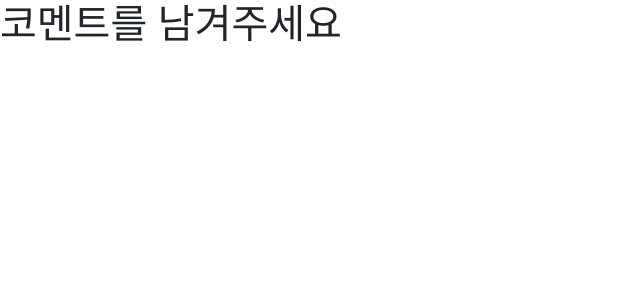
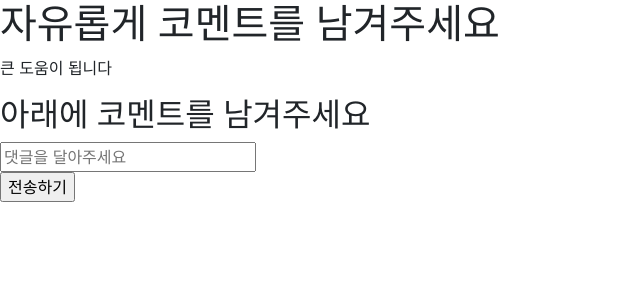
Before and after one commit to pydevjeong/Gym_Maniac, a React (Create React App) app: page /comment in a window 1280 px wide. Shown: the top 300 px of the page, without its empty margins (0-640 px from the left). Built offline with nearby package versions, Linux system fonts and the light colour scheme.

Commit message:
Making CommentPage & fix bug
FIx jsx bug(html tag doesn't working)

```diff
--- a/package.json
+++ b/package.json
@@ -13,6 +13,8 @@
     "react-router-dom": "^6.4.0",
     "react-scripts": "5.0.1",
     "recharts": "^2.1.14",
+    "semantic-ui-css": "^2.4.1",
+    "semantic-ui-react": "^2.1.3",
     "web-vitals": "^2.1.4"
   },
   "scripts": {
--- a/src/App.js
+++ b/src/App.js
@@ -1,9 +1,4 @@
 import './App.css';
-
-// import Footer from './component/Footer';
-// import Header from './component/Header';
-// import Main from './component/Main';
-// import MainQuiz from './component/MainQuiz';
 import RoutePages from './Router/RoutePages';
 
 function App() {
--- a/src/component/CommentPage.js
+++ b/src/component/CommentPage.js
@@ -1,13 +1,37 @@
-import React from "react"
+import React from "react";
+import { useState } from "react";
 
-function CommentPage(){
+function ComponentPage(){
+  let [username]=useState('unknown')
+  let [comment,setComment]=useState('')
+  let [checkSpace,setCheckSpace]=useState(false)
+
+  const comInput=(e)=>{
+    if(e===null){
+      setCheckSpace(true)
+    }
+    setComment(e.target.value)
+  }
+
+  const btnSubmit=()=>{
+    if(comment===null && checkSpace===false){
+      console.log('전송불가');
+    }
+  }
+  console.log(comment);
   return(
     <div>
-      <h1>코멘트를 남겨주세요</h1>
+      <h1>자유롭게 코멘트를 남겨주세요</h1>
+      <p>큰 도움이 됩니다</p>
       <div>
-
+        <h2>아래에 코멘트를 남겨주세요</h2>
+        <input type="text" className="commnetInput" placeholder="댓글을 달아주세요" onChange={comInput}/>
+      </div>
+      <div>
+      {!checkSpace ? <input type="submit" value="전송하기" onClick={btnSubmit}/>: <p>댓글을 적고 눌러주세요</p>}
       </div>
     </div>
   )
 }
-export default CommentPage
+
+export default ComponentPage
--- a/src/component/Main.js
+++ b/src/component/Main.js
@@ -5,6 +5,7 @@ import { Link } from 'react-router-dom';
 function Main(props) {
   return (
     <div>
+      <p>[모바일 개발중]</p>
       <div className={styles.quiz_title}>
         <span>당신은 헬창입니까??</span>
       </div>
--- a/src/index.js
+++ b/src/index.js
@@ -1,9 +1,9 @@
 import React from 'react';
 import ReactDOM from 'react-dom/client';
 import './index.css';
-import App from './App';
+
 import reportWebVitals from './reportWebVitals';
-import {createBrowserRouter,RouterProvider,Route} from 'react-router-dom'
+import {createBrowserRouter,RouterProvider} from 'react-router-dom'
 import Main from './component/Main';
 import ErrorPage from './error-page';
 import MainQuiz from './component/MainQuiz';
```
Also changed, not shown: 1 other file (tests, documents, lock files or other folders).
